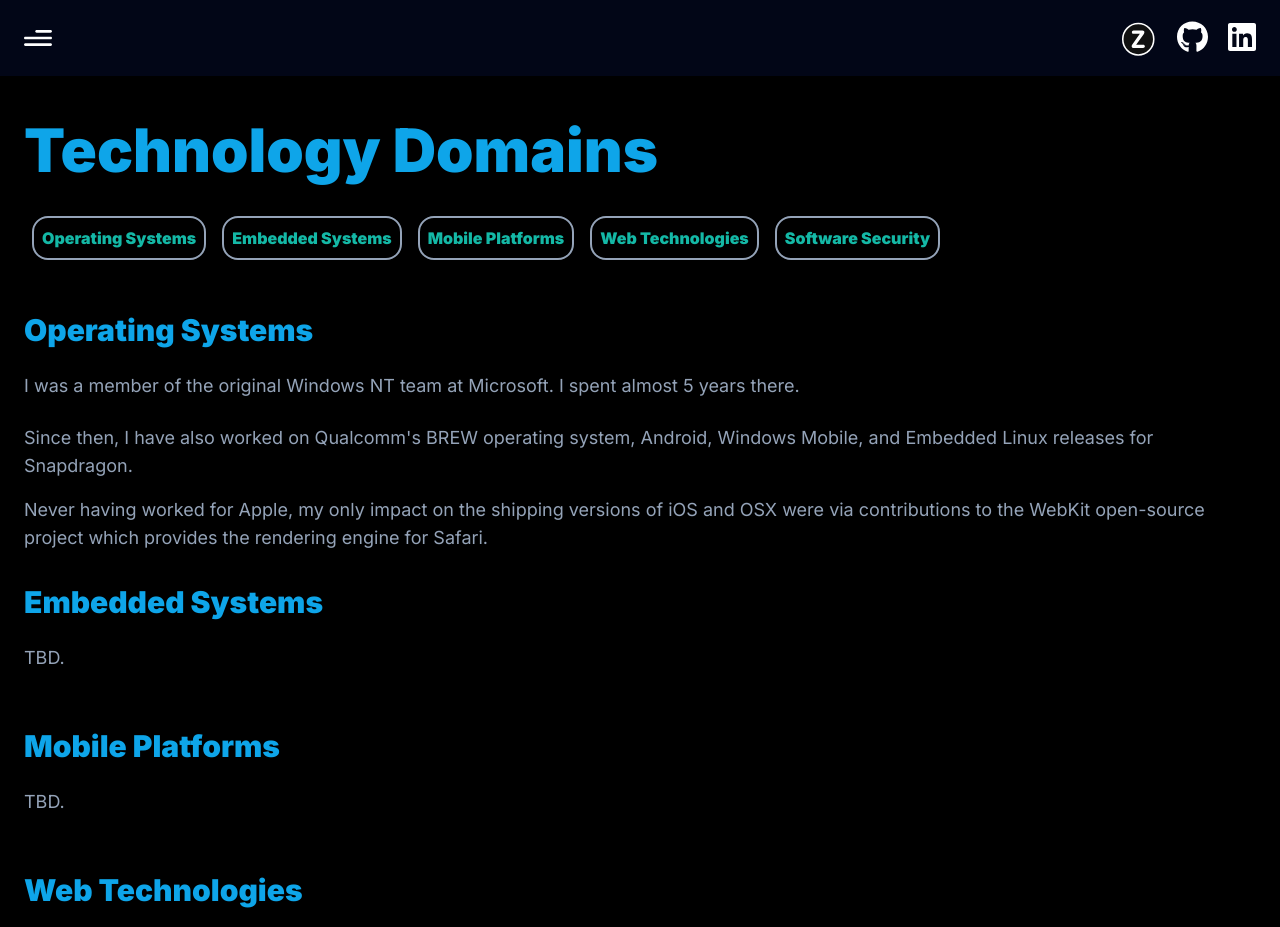
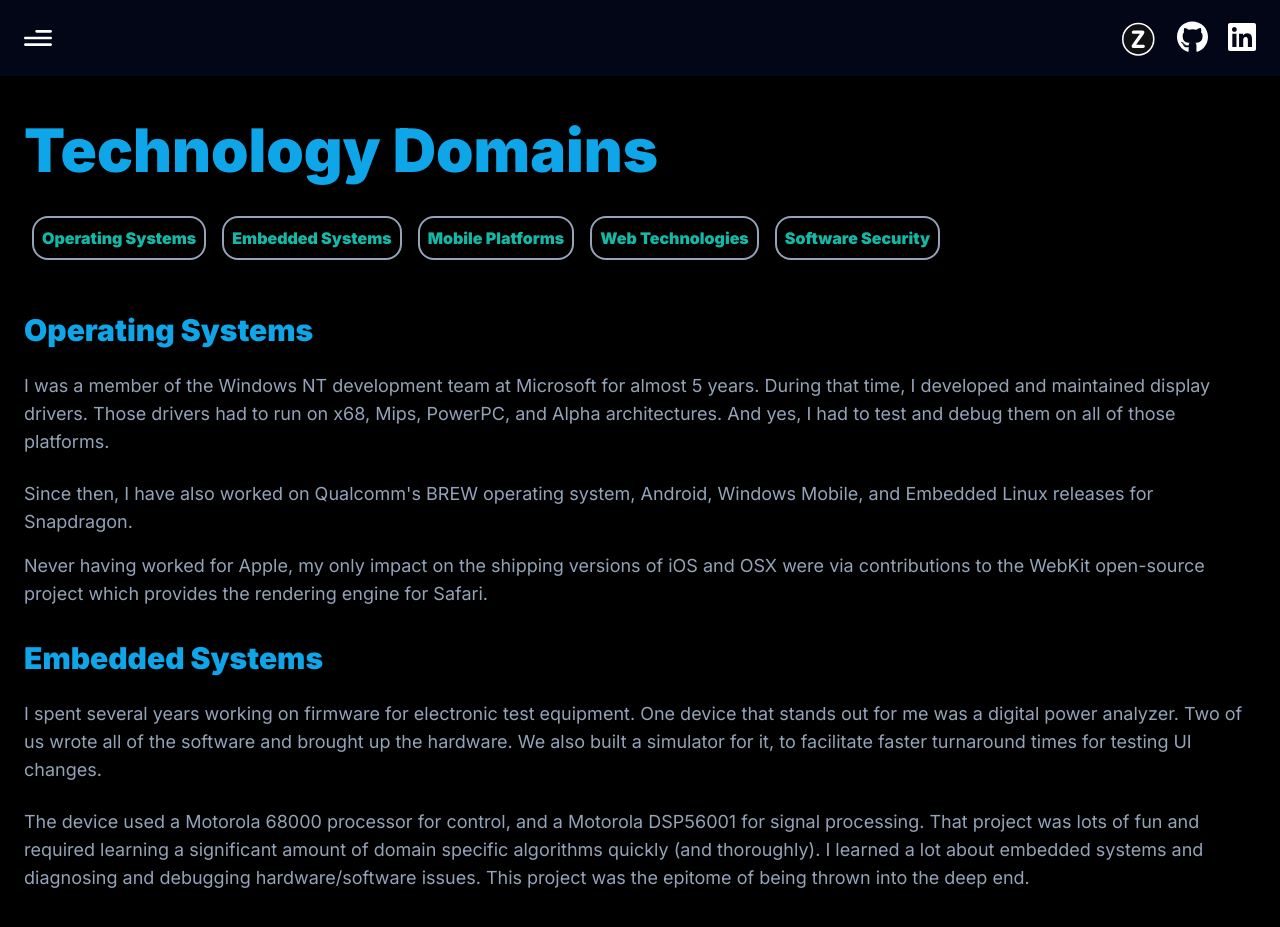
Before and after one commit to veryoddthomas/about, a Next.js app: page /domains in a window 1280 px wide. Shown: the top 927 px of the page. Built offline with nearby package versions, Linux system fonts and the light colour scheme; a web font is replaced by a local one.

Commit message:
Update domain data and enable detailed experience

```diff
--- a/app/components/Experience.jsx
+++ b/app/components/Experience.jsx
@@ -130,7 +130,7 @@
 }
 
 const ExperienceCard = ({ experience }) => {
-  const summary = true;
+  const summary = false;
   const company_name = experience.company_name;
   const date = experience.date;
   const icon = experience.icon;
--- a/app/data/domains.js
+++ b/app/data/domains.js
@@ -14,8 +14,11 @@
         icon: os,
         desc: [
             `
-I was a member of the original Windows NT team at Microsoft.  I spent
-almost 5 years there.
+I was a member of the Windows NT development team at Microsoft
+for almost 5 years.  During that time, I developed and maintained
+display drivers.  Those drivers had to run on x68, Mips, PowerPC,
+and Alpha architectures.  And yes, I had to test and debug them
+on all of those platforms.
             `, `
 Since then, I have also worked on Qualcomm's BREW
 operating system, Android, Windows Mobile, and Embedded Linux
@@ -34,7 +37,19 @@
         icon: firmware,
         desc: [
             `
-TBD.
+I spent several years working on firmware for electronic
+test equipment.  One device that stands out for me was
+a digital power analyzer.  Two of us wrote all of the software
+and brought up the hardware.  We also built a simulator for it,
+to facilitate faster turnaround times for testing UI changes.
+            `, `
+The device used a Motorola 68000 processor for control, and a Motorola
+DSP56001 for signal processing.  That project was lots of
+fun and required learning a significant amount of
+domain specific algorithms quickly (and thoroughly).
+I learned a lot about embedded systems and
+diagnosing and debugging hardware/software issues.  This
+project was the epitome of being thrown into the deep end.
             `,
         ],
     },
@@ -47,6 +62,24 @@
             `
 TBD.
             `,
+
+            // Early on, I worked on what was basically a bare-metal internal operating system
+            // on a processor with an ARM core, combined with Qualcomm's Binary Runtime
+            // Environment for Wireless (BREW).  The highest priority, beyond basic functionality,
+            // was to minimize power consumption.  That was central to all software architecture
+            // considerations.
+            //             `, `
+            // As the industry progressed, Android and Embedded Linux became the dominant
+            // platforms for newer, high end phone that had more memory and faster processors.
+            // Then the lower-tier phones caught up with the resource requirements and the
+            // decision was made to stop maintaining the BREW OS and use Android (or Windows)
+            // for all phone tiers.
+            //             `, `
+            // As we leveraged more external code, a lot of the software burden shifted to
+            // large scale integration and verification, as well as introducing heavy duty
+            // requirements for open-source tracking and building a secure-boot and secure execution
+            // environment that could interoperate with Android.
+            //             `,
         ],
     },
     {
@@ -73,7 +106,7 @@
 execution environment and trusted applications that ran within it. I was also
 involved in managing supply-chain security, responsible open-source usage and
 licensing, static analysis of the codebase, fuzzing of the system components,
-code signing, continuous integration and delivery, and CVE/vulerability mitigation.
+code signing, continuous integration and delivery, and CVE/vulnerability mitigation.
             `,
 
             //             `, `
```
